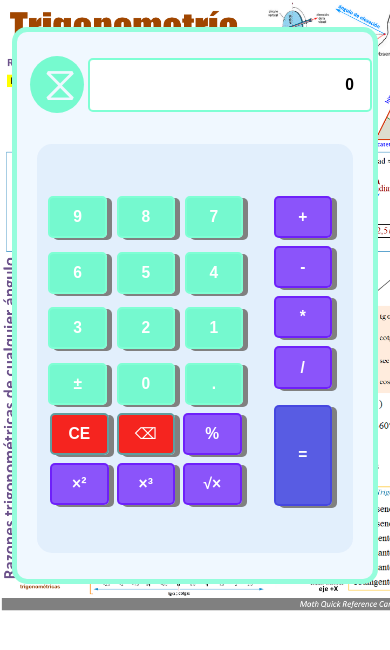
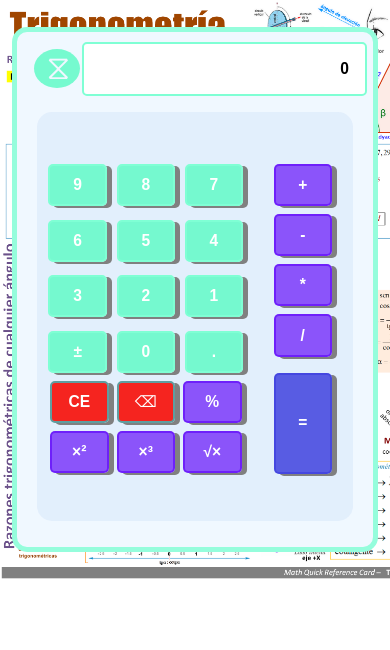
Before and after one commit to Br1-O/calculator, a plain HTML site: page index.html in a window 390 px wide. Drawn offline with Linux system fonts and the light colour scheme.

Commit message:
responsive changes

```diff
--- a/assets/css/styles.css
+++ b/assets/css/styles.css
@@ -368,7 +368,7 @@ main{
             #display {
                 width: 90%; /* Adjust display width for smaller screens */
                 font-size: 4vw; /* Adjust font size relative to viewport width */
-                margin-left: 1rem;
+                margin: 0rem 0.2rem 0rem 1rem ;
             }
 
             #displayContainer {
@@ -377,6 +377,7 @@ main{
 
             #btnHistory{
                 margin-right: 0vh;
+                font-size: 4vh;
             }
         }
 
```
